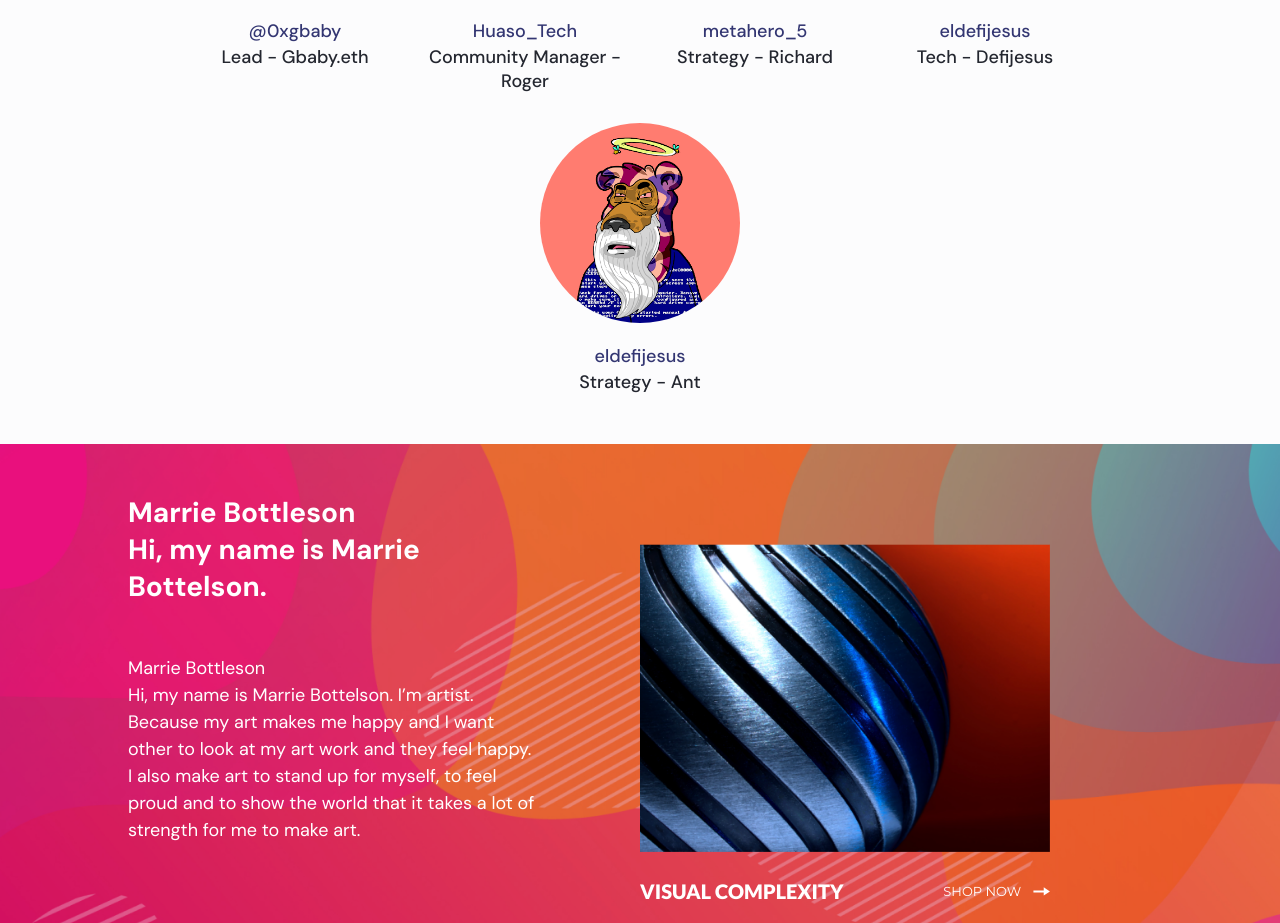
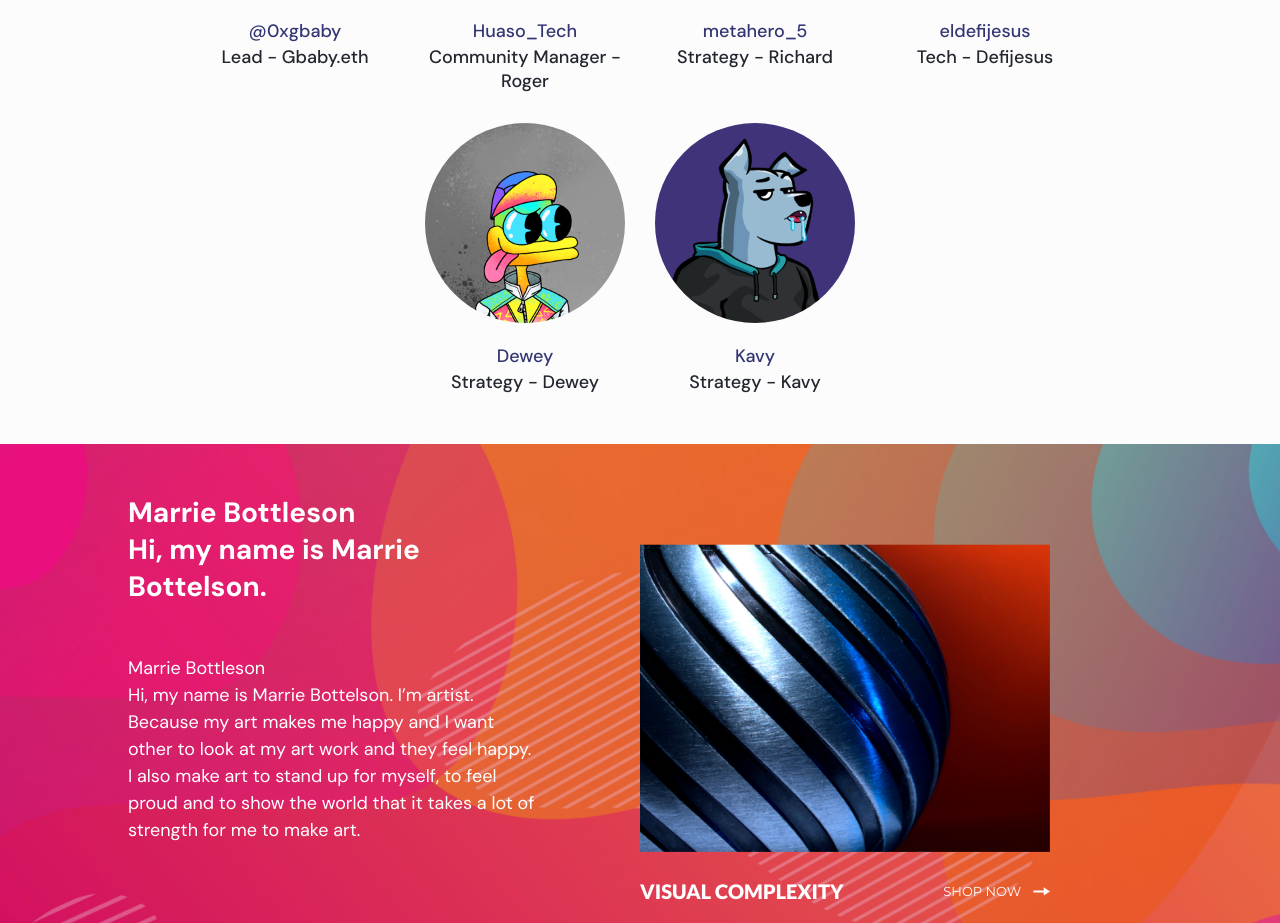
Before and after one commit to EthanMKavanagh/cryptohearts, a React (Create React App) app: page / in a window 1280 px wide. Shown: the part 2905-3828 px from the top of the page. Built offline with nearby package versions, Linux system fonts and the light colour scheme.

Commit message:
member add

```diff
--- a/src/components/home/Team.jsx
+++ b/src/components/home/Team.jsx
@@ -3,6 +3,8 @@ import gbabyEth from "../../assets/gbaby.eth.png";
 import roger from "../../assets/roger.png";
 import richard from "../../assets/richard.png";
 import defijesus from "../../assets/defijesus.png";
+import dewey from "../../assets/dewey.png";
+import kavy from "../../assets/kavy.png";
 
 const Team = () => {
   return (
@@ -58,15 +60,26 @@ const Team = () => {
           <span>Tech - Defijesus </span>
         </div>
         <div className="member">
-          <img src={defijesus} alt="defijesus" />
+          <img src={dewey} alt="dewey" />
           <a
-            href="https://twitter.com/eldefijesus"
+            href="https://twitter.com/0xDewey"
             target="_blank"
             rel="noopener noreferrer"
           >
-            eldefijesus
+            Dewey
           </a>
-          <span>Strategy - Ant</span>
+          <span>Strategy - Dewey</span>
+        </div>
+        <div className="member">
+          <img src={kavy} alt="kavy" />
+          <a
+            href="https://twitter.com/kavy05"
+            target="_blank"
+            rel="noopener noreferrer"
+          >
+            Kavy
+          </a>
+          <span>Strategy - Kavy</span>
         </div>
       </div>
     </>
```
Also changed, not shown: src/assets/dewey.png (added), src/assets/kavy.png (added).
